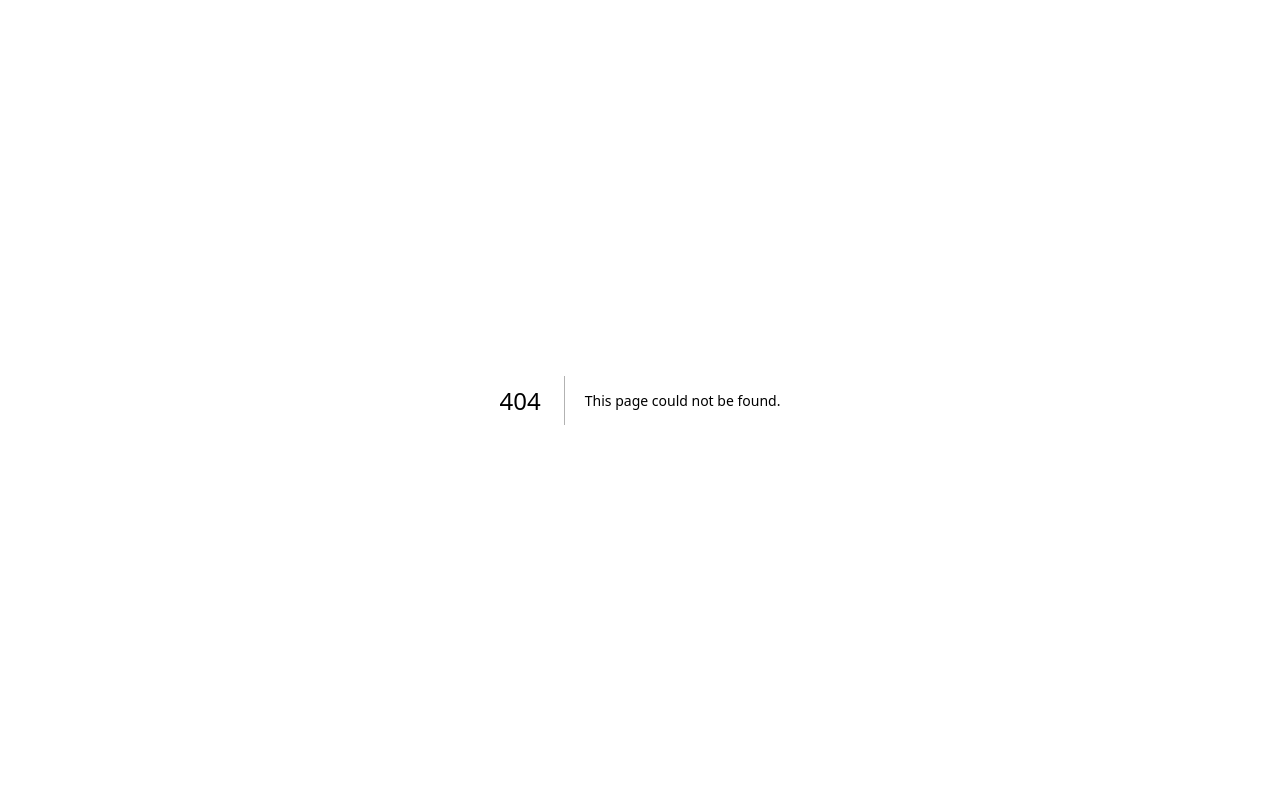
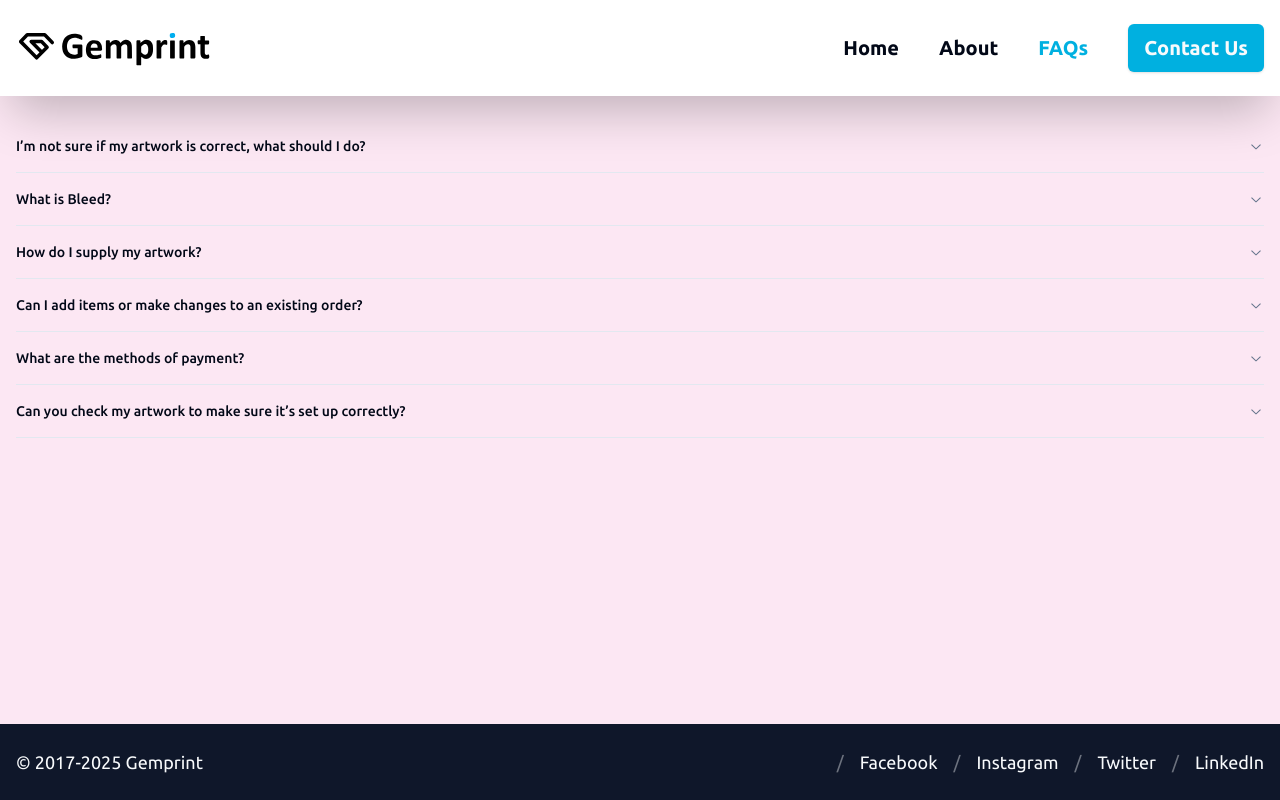
Before and after one commit to propbono/gemprint.ca, a Next.js app: page /faq in a window 1280 px wide. Before the commit this address had no page. Built offline with nearby package versions, Linux system fonts and the light colour scheme.

Commit message:
feat: add faq page

```diff
--- /dev/null
+++ b/src/app/(public)/faq/page.tsx
@@ -0,0 +1,23 @@
+import { Container } from "@/components/container";
+import {
+  Accordion,
+  AccordionContent,
+  AccordionItem,
+  AccordionTrigger,
+} from "@/components/ui/accordion";
+import { FAQ } from "@/utils/constants";
+
+export default function Faq() {
+  return (
+    <Container>
+      <Accordion type="multiple" className="mt-6">
+        {FAQ.map(({ title, text }, index) => (
+          <AccordionItem key={title} value={title} className="w-full">
+            <AccordionTrigger>{title}</AccordionTrigger>
+            <AccordionContent>{text}</AccordionContent>
+          </AccordionItem>
+        ))}
+      </Accordion>
+    </Container>
+  );
+}
```
